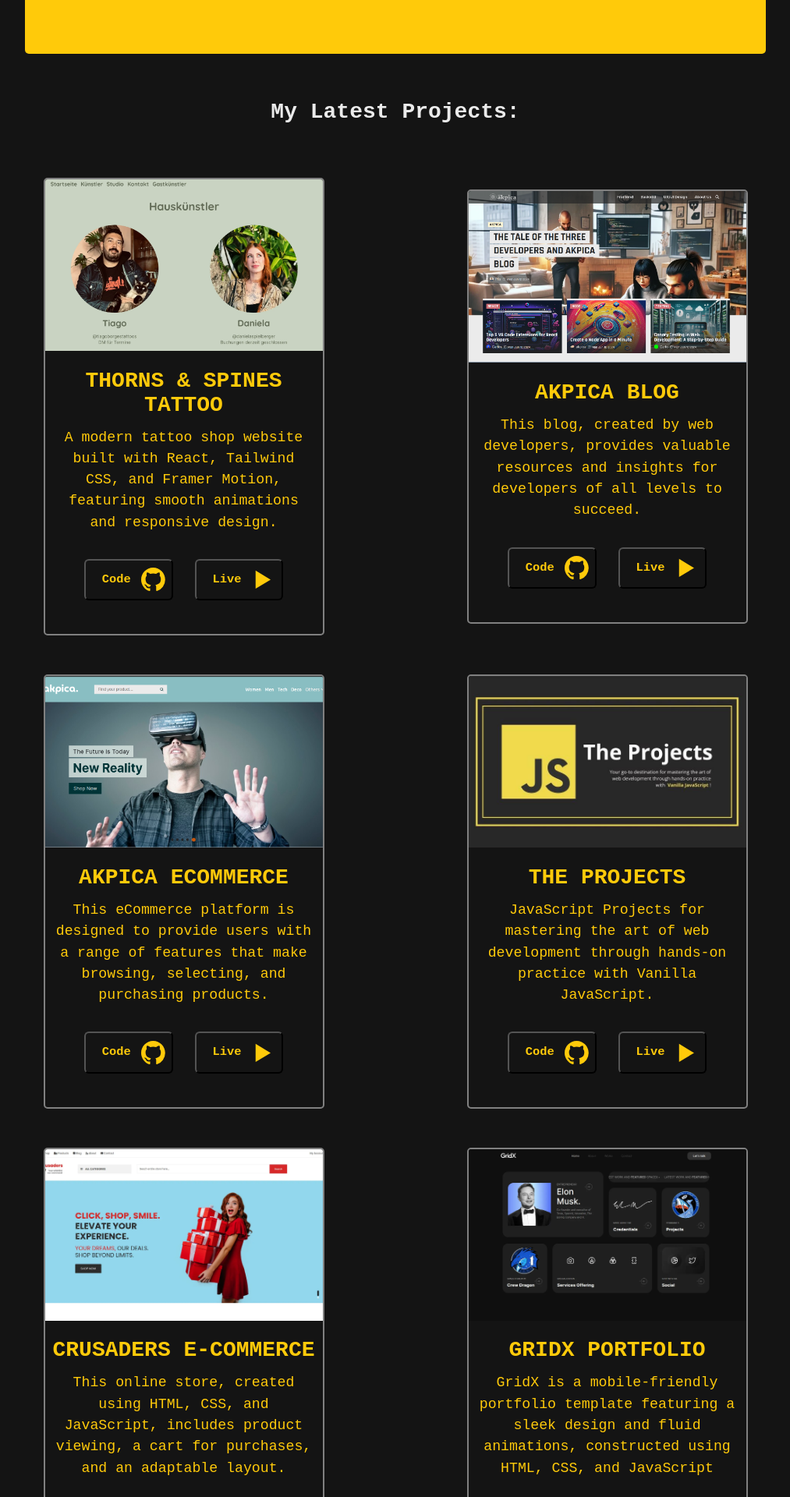
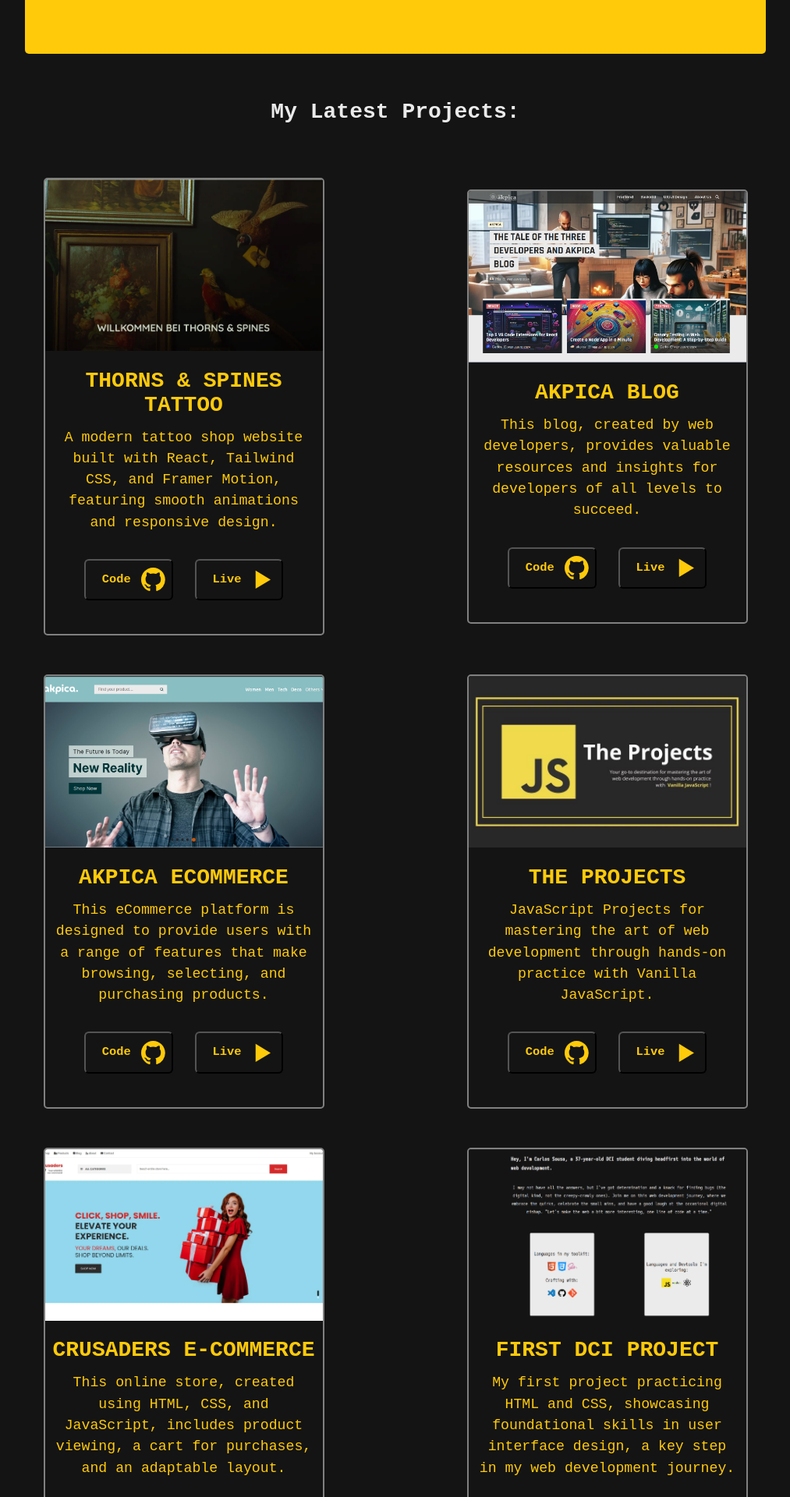
Before and after one commit to Cmbs86/cmbs86-portfolio, a React (Vite) app: page / in a window 1280 px wide. Shown: the part 880-2800 px from the top of the page at 78% size, without its empty margins (133-1146 px from the left). Built offline with nearby package versions, Linux system fonts and the light colour scheme; a web font is replaced by a local one.

Commit message:
change intro text && thorns card image

```diff
--- a/src/components/Intro.jsx
+++ b/src/components/Intro.jsx
@@ -12,8 +12,8 @@
 
           <div className="intro_header_box">
             <h1 className="introduction_header">
-              Hi, I'm Carlos Sousa.
-              <br />A Full Stack Web Developer, born in Sao Paulo, Brazil.
+              Hi, I'm Carlos.
+              <br />A JavaScript Developer, born in São Paulo, Brazil.
             </h1>
           </div>
         </div>
--- a/src/components/Main.jsx
+++ b/src/components/Main.jsx
@@ -28,6 +28,7 @@
 import server from "../assets/images/server.webp";
 import mern from "../assets/images/mern.png";
 import react from "../assets/images/react.webp";
+import thorns_card_new from "../assets/images/thorns_card_new.webp";
 function Main() {
   return (
     <>
@@ -66,7 +67,7 @@
         <section id="projects-section" className="projects-section">
           <div className="grid_card projects_card1">
             <ProjectCard
-              image={thornsShop}
+              image={thorns_card_new}
               altTitle={"thorns-page"}
               imageUrl={
                 "https://github.com/Cmbs86/Thorns-and-Spines-page/tree/main/thorns-n-spines-project"
@@ -134,20 +135,6 @@
               }
               demoUrl={"https://crusaders-ecommerce.netlify.app/"}
               codeUrl={"https://github.com/Cmbs86/ecommerce-crusaders"}
-            />
-          </div>
-
-          <div className="grid_card projects_card6">
-            <ProjectCard
-              image={GridX}
-              altTitle={"GridX"}
-              imageUrl={"https://gridxportfolio.netlify.app/"}
-              title={"GridX Portfolio"}
-              description={
-                "GridX is a mobile-friendly portfolio template featuring a sleek design and fluid animations, constructed using HTML, CSS, and JavaScript"
-              }
-              demoUrl={"https://gridxportfolio.netlify.app/"}
-              codeUrl={"https://github.com/Cmbs86/gridX?tab=readme-ov-file"}
             />
           </div>
 
```
Also changed, not shown: src/assets/images/thorns_card.webp (added), src/assets/images/thorns_card_new.webp (added).
